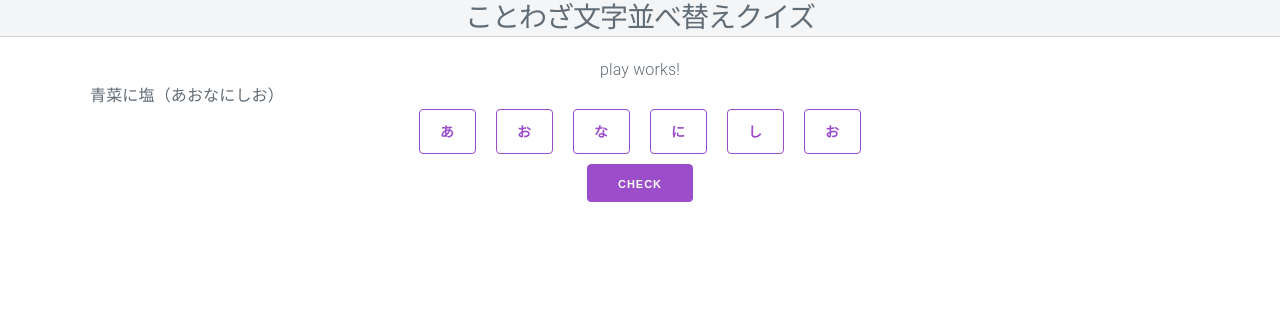
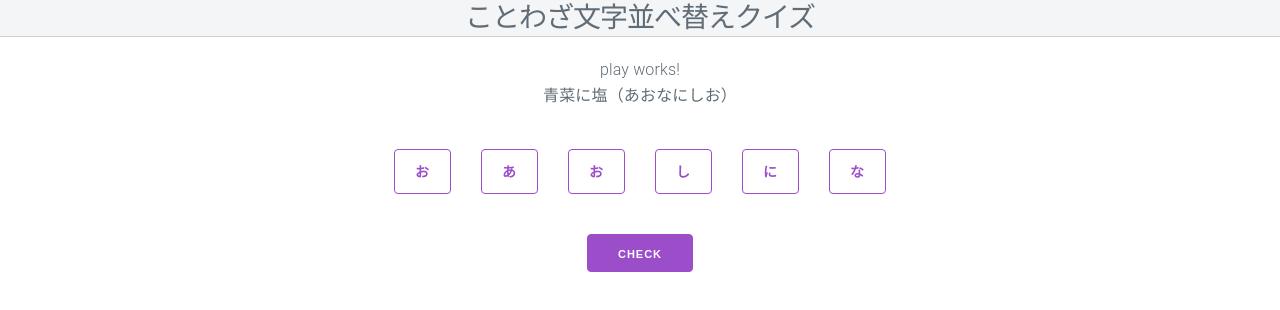
Before and after one commit to c5apple/kotowaza-anagram-app, an Angular app: page / in a window 1280 px wide. Both pictures are taken after a click on the button "START". Shown: the top 310 px of the page. Built offline with nearby package versions, Linux system fonts and the light colour scheme.

Commit message:
ランダム文字シャッフル

```diff
--- a/src/app/play/character/character.component.scss
+++ b/src/app/play/character/character.component.scss
@@ -1,4 +1,5 @@
 button {
-  margin-left: 1.0rem;
-  margin-right: 1.0rem;
+  margin-top: 1.0rem;
+  margin-left: 1.5rem;
+  margin-right: 1.5rem;
 }
--- a/src/app/play/character/character.component.ts
+++ b/src/app/play/character/character.component.ts
@@ -34,10 +34,9 @@ export class CharacterComponent implements OnInit, OnChanges {
   }
 
   /**
-   *
+   * アニメーション終了後処理
    */
-  onAnimateEnd() {
-    console.log('aaa');
+  onAnimateEnd():void {
     this.onAnimated = false;
   }
 
--- a/src/app/play/play.component.html
+++ b/src/app/play/play.component.html
@@ -1,9 +1,11 @@
 <div class="animated fadeIn">
   play works!
-  <div class="row">
-    青菜に塩（あおなにしお）
+  <div class="row answer">
+    <div class="column">
+      青菜に塩（あおなにしお）
+    </div>
   </div>
-  <div class="row">
+  <div class="row characters">
     <div class="column">
       <kaa-character *ngFor="let c of characters" [char]="c.text" [isFocus]="c.isFocus" (isFocusChange)="c.isFocus = $event; changeCharacter($event)"></kaa-character>
     </div>
--- a/src/app/play/play.component.scss
+++ b/src/app/play/play.component.scss
@@ -0,0 +1,3 @@
+.row {
+  margin-bottom: 1.5rem;
+}
--- a/src/app/play/play.component.ts
+++ b/src/app/play/play.component.ts
@@ -18,16 +18,35 @@ export class PlayComponent implements OnInit {
   constructor() { }
 
   ngOnInit() {
-    this.characters.push(new Character('あ'));
-    this.characters.push(new Character('お'));
-    this.characters.push(new Character('な'));
-    this.characters.push(new Character('に'));
-    this.characters.push(new Character('し'));
-    this.characters.push(new Character('お'));
+    let questions = 'あおなにしお'.split('');
+
+    // シャッフル
+    let n = questions.length, t, i;
+    while (n) {
+      i = Math.floor(Math.random() * n--);
+      t = questions[n];
+      questions[n] = questions[i];
+      questions[i] = t;
+    }
+    // 問題セット
+    questions.forEach(q => {
+      this.characters.push(new Character(q));
+    });
   }
 
-  check() {
+  /**
+   * 答え合わせボタン
+   */
+  check(): void {
     console.log(this.characters);
+    const myAnswer: string = this.characters.map((character: Character) => character.text).join('');
+
+    console.log('myAnswer', myAnswer);
+    if ('あおなにしお' === myAnswer) {
+      console.log('正解');
+    } else {
+      console.log('不正解');
+    }
   }
 
   /**
```
